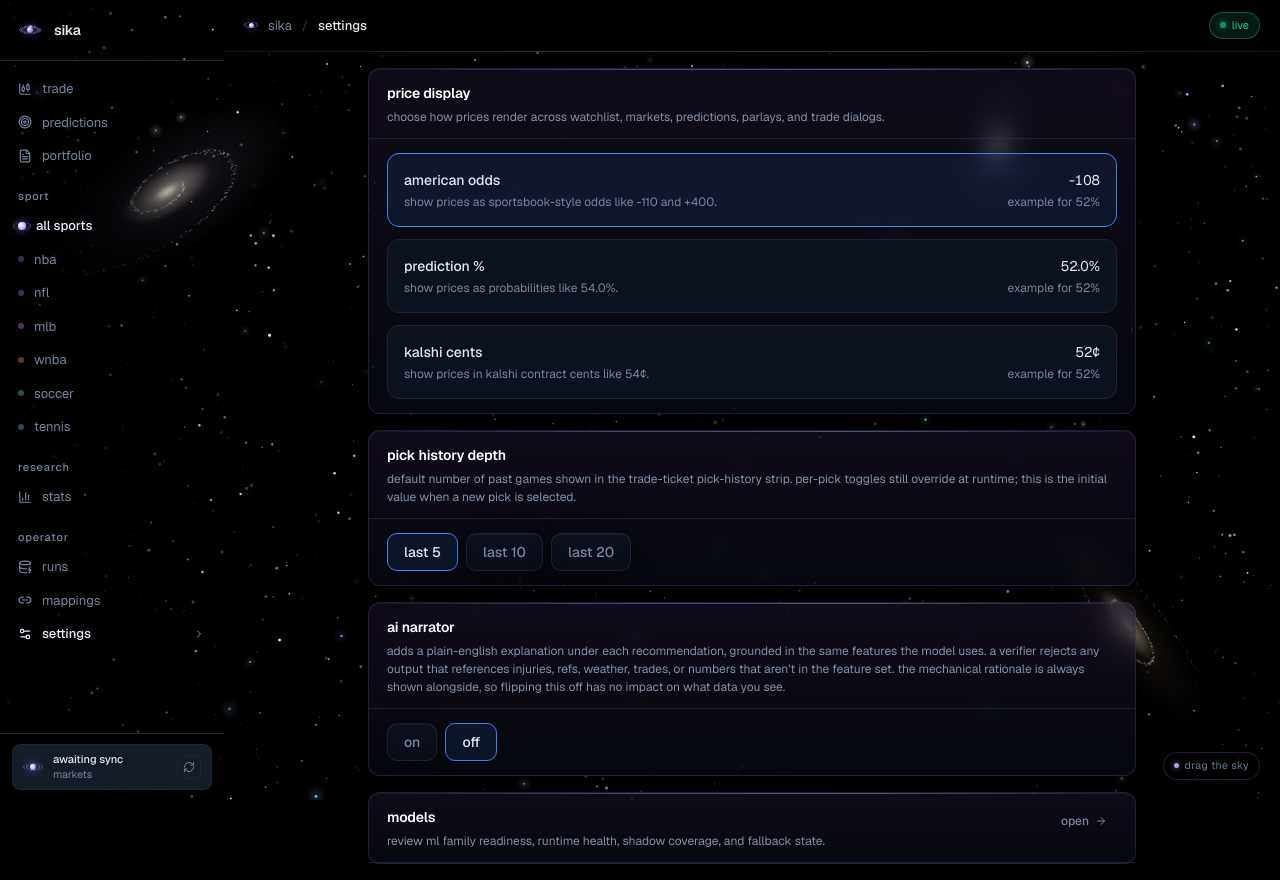
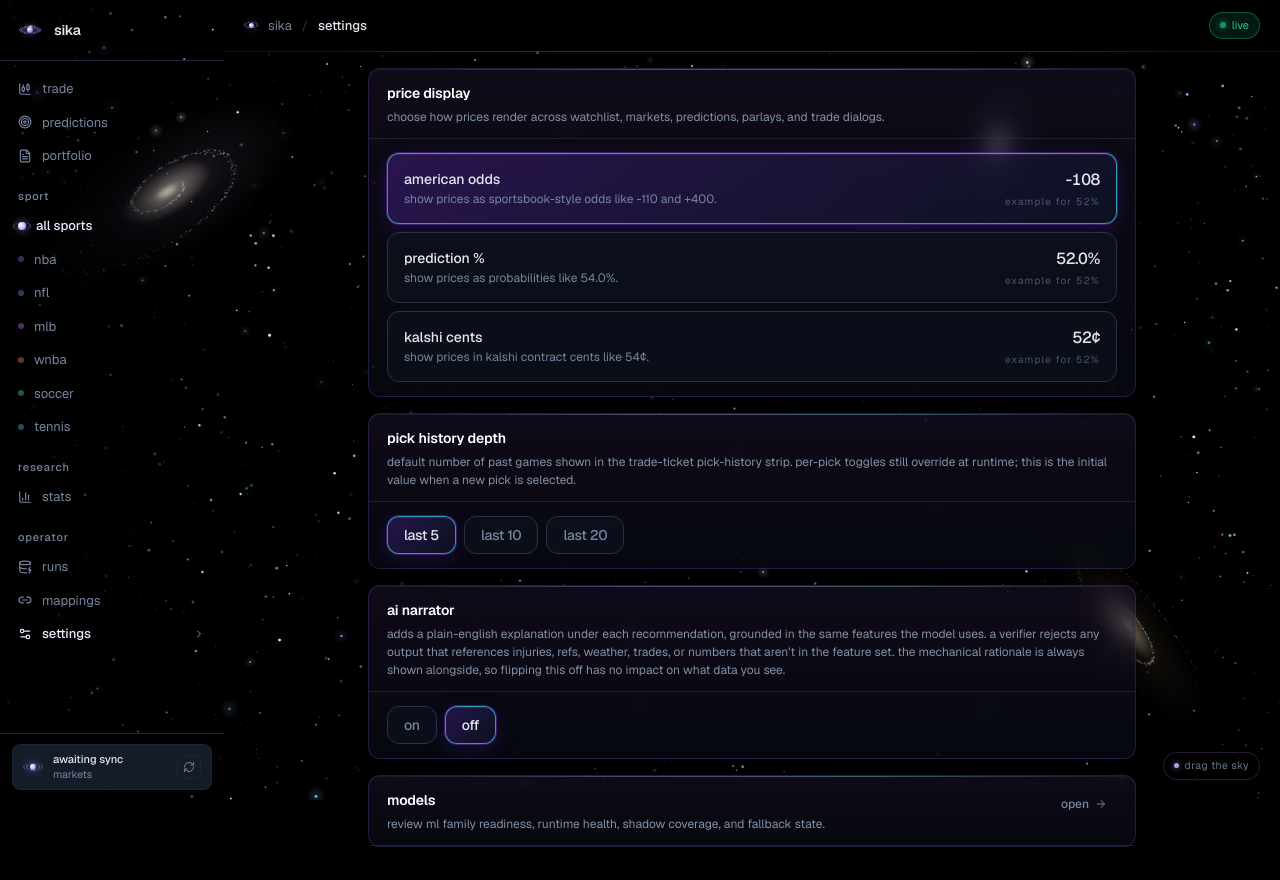
Before and after one commit to ckwame-jpg/sika, a Next.js app in the folder apps/web/: page /settings in a window 1280 px wide. Built offline with nearby package versions, Linux system fonts and the light colour scheme; no server answers.

Commit message:
refactor(web): adopt .cosmos-chip on Settings page (#198)

```diff
--- a/apps/web/app/(ops)/settings/page.tsx
+++ b/apps/web/app/(ops)/settings/page.tsx
@@ -6,8 +6,16 @@ import useSWR from "swr";
 import { Header } from "@/components/layout/header";
 import { Button } from "@/components/ui/button";
 import { cn } from "@/lib/utils";
-import { PriceDisplayMode, formatMarketPrice, usePriceDisplay } from "@/lib/price-display";
-import { fetchModelReadinessSummary, keys, updateModelReadinessSettings } from "@/lib/api";
+import {
+  PriceDisplayMode,
+  formatMarketPrice,
+  usePriceDisplay,
+} from "@/lib/price-display";
+import {
+  fetchModelReadinessSummary,
+  keys,
+  updateModelReadinessSettings,
+} from "@/lib/api";
 import type { ModelReadinessSummaryRead } from "@/lib/types";
 
 const PICK_HISTORY_DEPTH_OPTIONS = [5, 10, 20] as const;
@@ -35,13 +43,27 @@ const DISPLAY_MODES: Array<{
   },
 ];
 
+/** Shared chip class string for the small toggle chips (pick-history,
+ *  narrator). Adopts the orphaned `.cosmos-chip` utility, sets text
+ *  tone via the Tailwind `data-[active=true]:` variant, and pulls in
+ *  the canonical `ring-focus` utility for keyboard-focus visibility.
+ *  Defined once so the depth + narrator sections stay perfectly in
+ *  sync — the only differences should be label + handler, not chrome. */
+const CHIP_CLASS = cn(
+  "cosmos-chip px-4 py-2 text-sm font-medium tracking-tight",
+  "text-muted-foreground transition-colors hover:text-foreground",
+  "data-[active=true]:text-foreground",
+  "focus-visible:ring-focus",
+);
+
 export default function SettingsPage() {
   const { mode, setMode } = usePriceDisplay();
-  const { data: settings, mutate: refreshSettings } = useSWR<ModelReadinessSummaryRead>(
-    keys.modelReadinessSummary,
-    fetchModelReadinessSummary,
-    { revalidateOnFocus: false, revalidateOnReconnect: false },
-  );
+  const { data: settings, mutate: refreshSettings } =
+    useSWR<ModelReadinessSummaryRead>(
+      keys.modelReadinessSummary,
+      fetchModelReadinessSummary,
+      { revalidateOnFocus: false, revalidateOnReconnect: false },
+    );
   const currentDepth = settings?.pick_history_default_n ?? 5;
   const narratorEnabled = settings?.narrator_enabled ?? false;
 
@@ -72,16 +94,18 @@ export default function SettingsPage() {
       <Header title="Settings" />
       <main className="flex-1 overflow-y-auto p-4">
         <div className="mx-auto max-w-3xl space-y-4">
+          {/* Price Display — preview tiles using cosmos-chip chrome. */}
           <section className="cosmos-panel">
             <div className="cosmos-panel-head">
               <div className="cosmos-panel-head-text">
                 <h2 className="cosmos-panel-title">Price Display</h2>
                 <p className="cosmos-panel-desc">
-                  Choose how prices render across watchlist, markets, predictions, parlays, and trade dialogs.
+                  Choose how prices render across watchlist, markets,
+                  predictions, parlays, and trade dialogs.
                 </p>
               </div>
             </div>
-            <div className="cosmos-panel-body space-y-3">
+            <div className="cosmos-panel-body space-y-2">
               {DISPLAY_MODES.map((option) => {
                 const active = option.value === mode;
                 return (
@@ -89,24 +113,25 @@ export default function SettingsPage() {
                     key={option.value}
                     type="button"
                     onClick={() => setMode(option.value)}
-                    className={cn(
-                      "flex w-full items-start justify-between rounded-xl border px-4 py-4 text-left transition-colors",
-                      active
-                        ? "border-accent bg-accent/10"
-                        : "border-border bg-surface hover:bg-surface-hover",
-                    )}
+                    aria-pressed={active}
+                    data-active={active ? "true" : undefined}
+                    className="cosmos-chip flex w-full items-center justify-between gap-4 px-4 py-3.5 text-left focus-visible:ring-focus"
                   >
-                    <div>
-                      <p className="text-sm font-medium text-foreground">{option.title}</p>
-                      <p className="mt-1 text-xs text-muted-foreground">{option.description}</p>
+                    <div className="min-w-0 space-y-0.5">
+                      <p className="text-sm font-medium text-foreground">
+                        {option.title}
+                      </p>
+                      <p className="text-xs text-muted-foreground">
+                        {option.description}
+                      </p>
                     </div>
-                    <div className="text-right">
-                      <p className="font-mono text-sm text-foreground">
+                    <div className="flex shrink-0 flex-col items-end gap-0.5">
+                      <span className="font-mono text-base font-medium tabular-nums tracking-tight text-foreground">
                         {formatMarketPrice(0.52, option.value)}
-                      </p>
-                      <p className="mt-1 text-xs text-muted-foreground">
+                      </span>
+                      <span className="text-[10px] uppercase tracking-[0.12em] text-muted-foreground/60">
                         Example for 52%
-                      </p>
+                      </span>
                     </div>
                   </button>
                 );
@@ -114,19 +139,28 @@ export default function SettingsPage() {
             </div>
           </section>
 
-          <section className="cosmos-panel" data-testid="pick-history-default-section">
+          {/* Pick History Depth — chip cluster. */}
+          <section
+            className="cosmos-panel"
+            data-testid="pick-history-default-section"
+          >
             <div className="cosmos-panel-head">
               <div className="cosmos-panel-head-text">
                 <h2 className="cosmos-panel-title">Pick History Depth</h2>
                 <p className="cosmos-panel-desc">
-                  Default number of past games shown in the trade-ticket pick-history strip.
-                  Per-pick toggles still override at runtime; this is the initial value when a
-                  new pick is selected.
+                  Default number of past games shown in the trade-ticket
+                  pick-history strip. Per-pick toggles still override at
+                  runtime; this is the initial value when a new pick is
+                  selected.
                 </p>
               </div>
             </div>
             <div className="cosmos-panel-body">
-              <div className="flex items-center gap-2">
+              <div
+                className="flex flex-wrap items-center gap-2"
+                role="group"
+                aria-label="Pick history depth"
+              >
                 {PICK_HISTORY_DEPTH_OPTIONS.map((option) => {
                   const active = option === currentDepth;
                   return (
@@ -134,12 +168,8 @@ export default function SettingsPage() {
                       key={option}
                       type="button"
                       onClick={() => void selectDepth(option)}
-                      className={cn(
-                        "rounded-lg border px-4 py-2 text-sm font-medium transition-colors",
-                        active
-                          ? "border-accent bg-accent/10 text-foreground"
-                          : "border-border bg-surface text-muted-foreground hover:bg-surface-hover hover:text-foreground",
-                      )}
+                      className={CHIP_CLASS}
+                      data-active={active ? "true" : undefined}
                       data-testid={`pick-history-default-${option}`}
                       aria-pressed={active}
                     >
@@ -151,30 +181,36 @@ export default function SettingsPage() {
             </div>
           </section>
 
-          <section className="cosmos-panel" data-testid="narrator-toggle-section">
+          {/* AI Narrator — On/Off chip pair. */}
+          <section
+            className="cosmos-panel"
+            data-testid="narrator-toggle-section"
+          >
             <div className="cosmos-panel-head">
               <div className="cosmos-panel-head-text">
                 <h2 className="cosmos-panel-title">AI Narrator</h2>
                 <p className="cosmos-panel-desc">
-                  Adds a plain-English explanation under each recommendation, grounded in
-                  the same features the model uses. A verifier rejects any output that
-                  references injuries, refs, weather, trades, or numbers that aren't in
-                  the feature set. The mechanical rationale is always shown alongside, so
-                  flipping this off has no impact on what data you see.
+                  Adds a plain-English explanation under each
+                  recommendation, grounded in the same features the
+                  model uses. A verifier rejects any output that
+                  references injuries, refs, weather, trades, or numbers
+                  that aren't in the feature set. The mechanical
+                  rationale is always shown alongside, so flipping this
+                  off has no impact on what data you see.
                 </p>
               </div>
             </div>
             <div className="cosmos-panel-body">
-              <div className="flex items-center gap-2">
+              <div
+                className="flex items-center gap-2"
+                role="group"
+                aria-label="AI narrator toggle"
+              >
                 <button
                   type="button"
                   onClick={() => void toggleNarrator(true)}
-                  className={cn(
-                    "rounded-lg border px-4 py-2 text-sm font-medium transition-colors",
-                    narratorEnabled
-                      ? "border-accent bg-accent/10 text-foreground"
-                      : "border-border bg-surface text-muted-foreground hover:bg-surface-hover hover:text-foreground",
-                  )}
+                  className={CHIP_CLASS}
+                  data-active={narratorEnabled ? "true" : undefined}
                   data-testid="narrator-toggle-on"
                   aria-pressed={narratorEnabled}
                 >
@@ -183,12 +219,8 @@ export default function SettingsPage() {
                 <button
                   type="button"
                   onClick={() => void toggleNarrator(false)}
-                  className={cn(
-                    "rounded-lg border px-4 py-2 text-sm font-medium transition-colors",
-                    !narratorEnabled
-                      ? "border-accent bg-accent/10 text-foreground"
-                      : "border-border bg-surface text-muted-foreground hover:bg-surface-hover hover:text-foreground",
-                  )}
+                  className={CHIP_CLASS}
+                  data-active={!narratorEnabled ? "true" : undefined}
                   data-testid="narrator-toggle-off"
                   aria-pressed={!narratorEnabled}
                 >
@@ -198,16 +230,22 @@ export default function SettingsPage() {
             </div>
           </section>
 
+          {/* Models — link panel, untouched but kept for visual
+              rhythm with the chip sections above. */}
           <section className="cosmos-panel">
             <div className="cosmos-panel-head">
               <div className="cosmos-panel-head-text">
                 <h2 className="cosmos-panel-title">Models</h2>
                 <p className="cosmos-panel-desc">
-                  Review ML family readiness, runtime health, shadow coverage, and fallback state.
+                  Review ML family readiness, runtime health, shadow
+                  coverage, and fallback state.
                 </p>
               </div>
               <Button variant="ghost" size="sm" asChild>
-                <Link href="/settings/models" className="flex items-center gap-1">
+                <Link
+                  href="/settings/models"
+                  className="flex items-center gap-1"
+                >
                   Open
                   <ArrowRight size={12} />
                 </Link>
```
